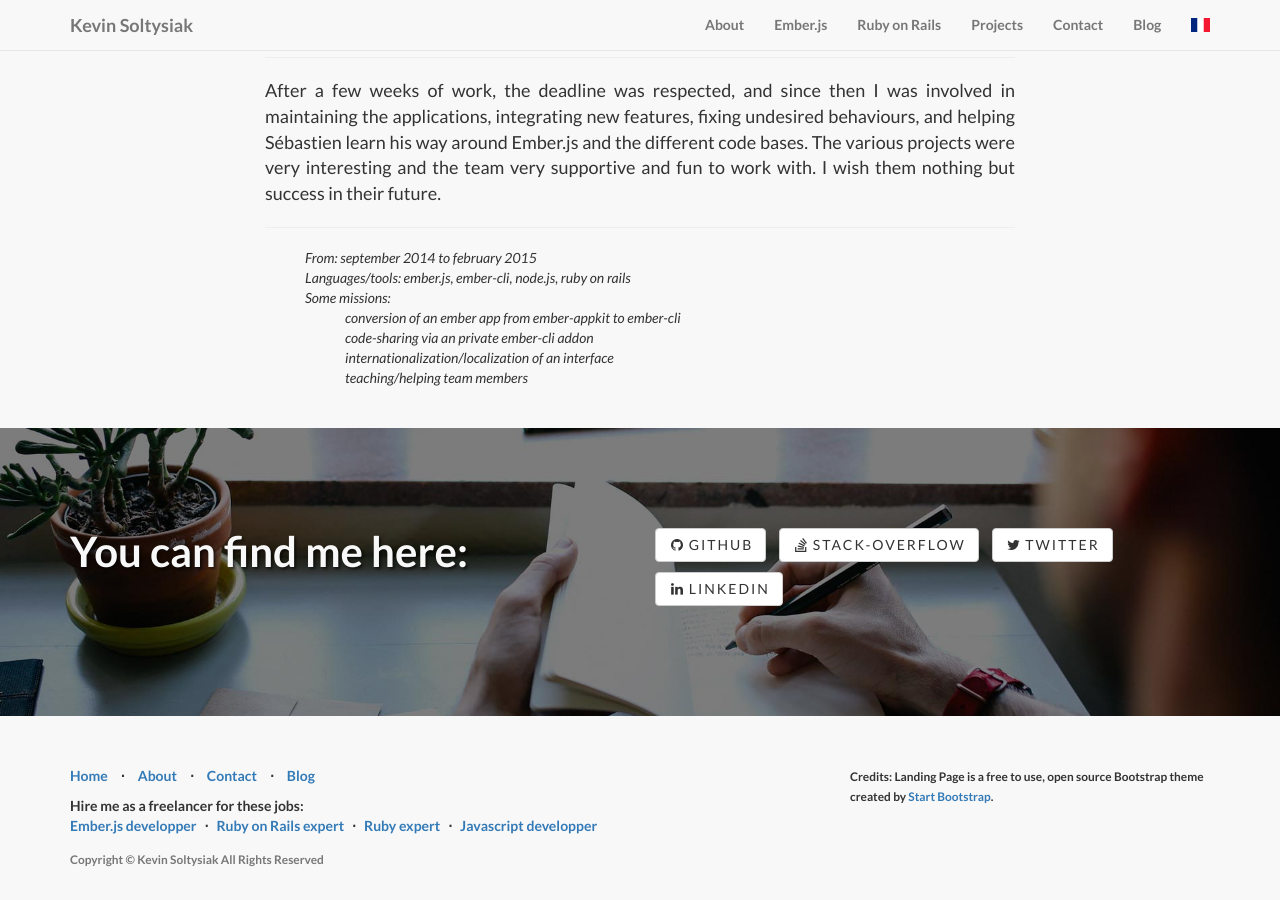
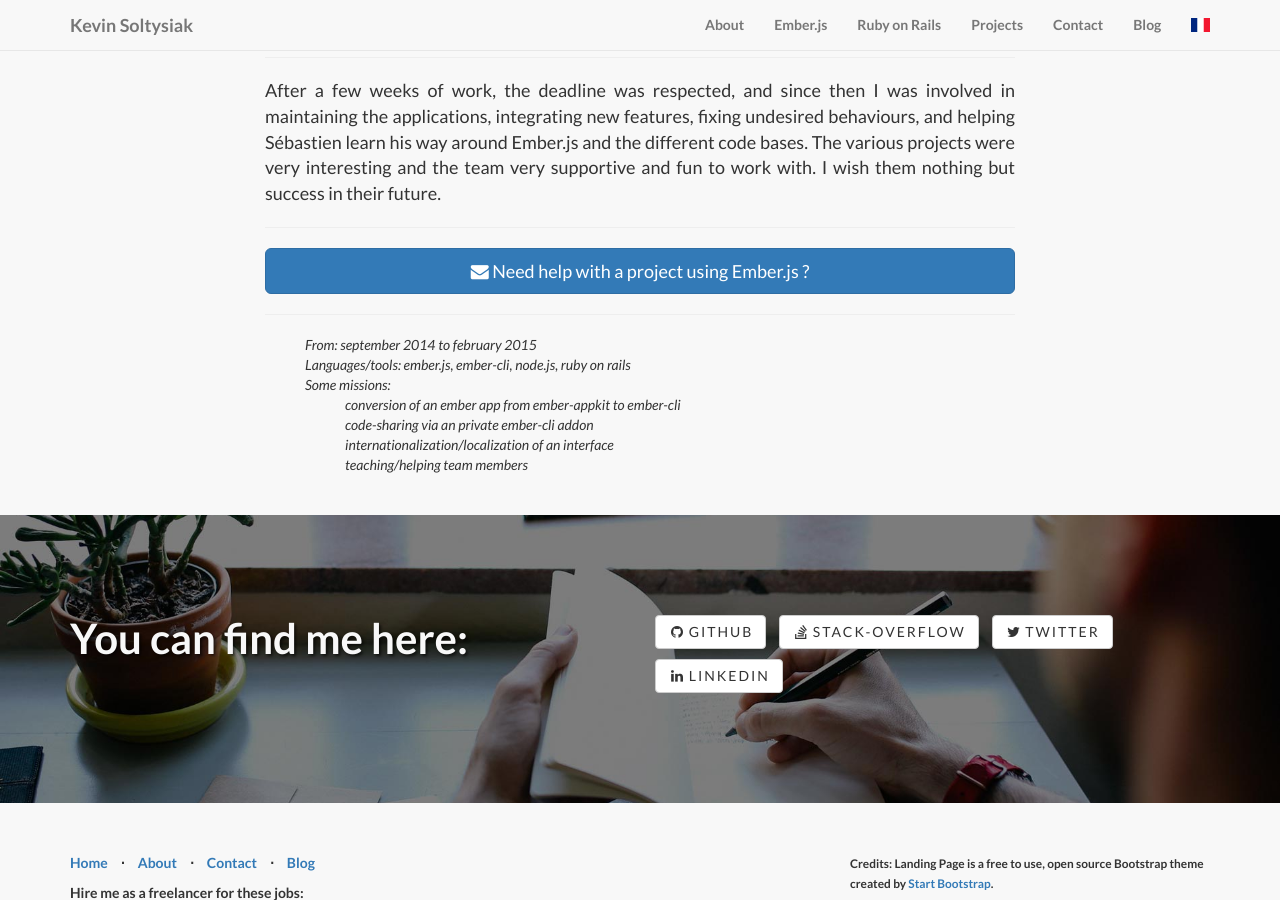
Before and after one commit to ksol/ksol.github.io, a Jekyll site: the page built from projects/deliver.ee/index.html, in a window 1280 px wide and 900 px high, scrolled down 5606 px. Built offline with Jekyll 4.4.1, drawn with Linux system fonts in a browser that asks for light colours; nearby versions of some CDN libraries.

Commit message:
deliver.ee: CTA

```diff
--- a/fr/projets/deliver.ee/index.html
+++ b/fr/projets/deliver.ee/index.html
@@ -157,6 +157,12 @@ enLink: /projects/deliver.ee
           Au bout de quelques semaines d'efforts la deadline fut respectée, et mon implication par la suite a consisté à maintenir les applications, intégrer quelques nouvelles fonctionnalités, corriger certains comportements non désirés, et aider Sébastien à prendre ses repères avec Ember.js et les différentes bases de code. Les projets étaient très intéressants et l'équipe très agréable à travailler avec. Je ne leur souhaite que du succès pour leur futur.
         </p>
 
+        <hr>
+        <a href="/fr/contact" class="btn btn-primary btn-lg btn-block">
+          <i class="fa fa-envelope"></i>
+          Besoin d'aide sur un projet Ember.js ?
+        </a>
+
         <ul class="project-summary">
           <li>Durée: de septembre 2014 à february 2015</li>
           <li>Langages/outils: ember.js, ember-cli, node.js, ruby on rails</li>
--- a/projects/deliver.ee/index.html
+++ b/projects/deliver.ee/index.html
@@ -153,6 +153,12 @@ frLink: /fr/projets/deliver.ee
           After a few weeks of work, the deadline was respected, and since then I was involved in maintaining the applications, integrating new features, fixing undesired behaviours, and helping Sébastien learn his way around Ember.js and the different code bases. The various projects were very interesting and the team very supportive and fun to work with. I wish them nothing but success in their future.
         </p>
 
+        <hr>
+        <a href="/contact" class="btn btn-primary btn-lg btn-block">
+          <i class="fa fa-envelope"></i>
+          Need help with a project using Ember.js ?
+        </a>
+
         <ul class="project-summary">
           <li>From: september 2014 to february 2015</li>
           <li>Languages/tools: ember.js, ember-cli, node.js, ruby on rails</li>
```
